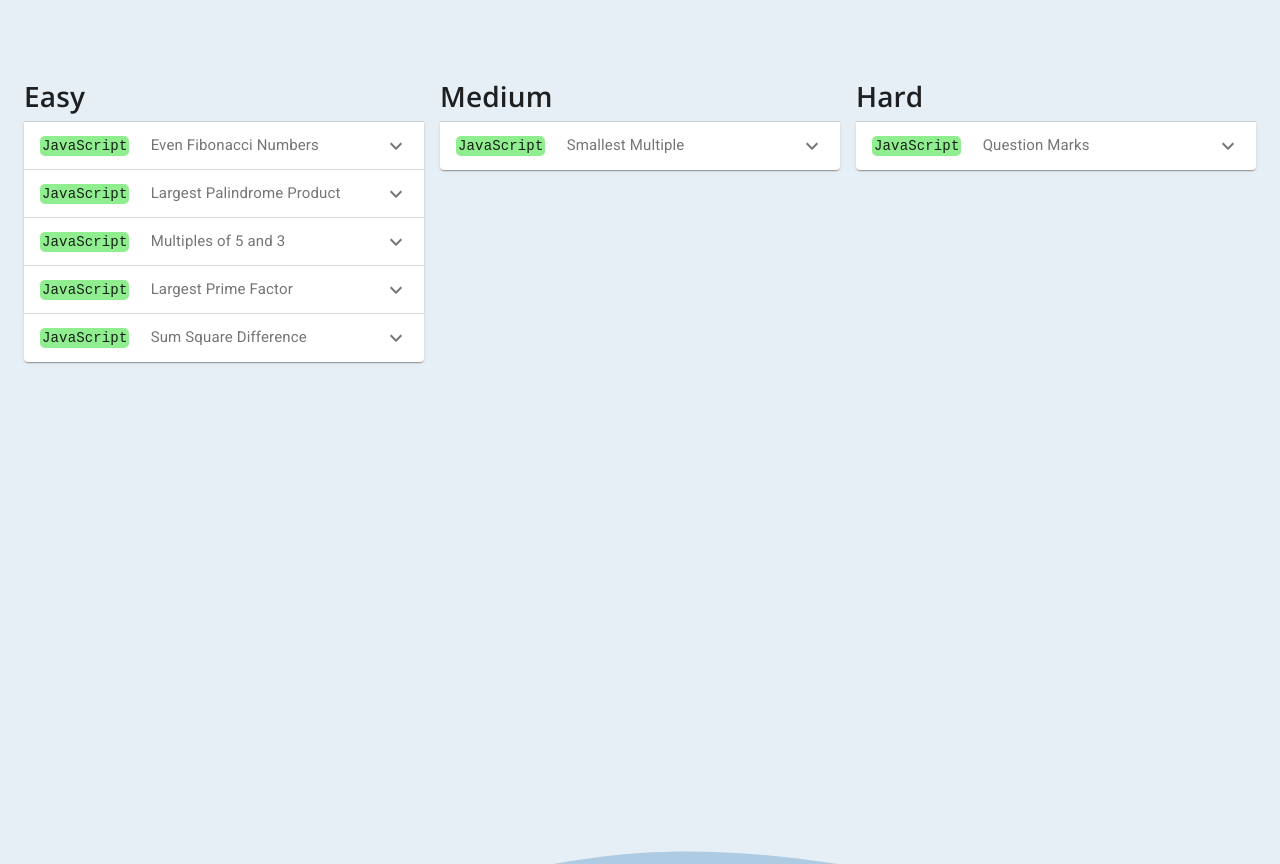
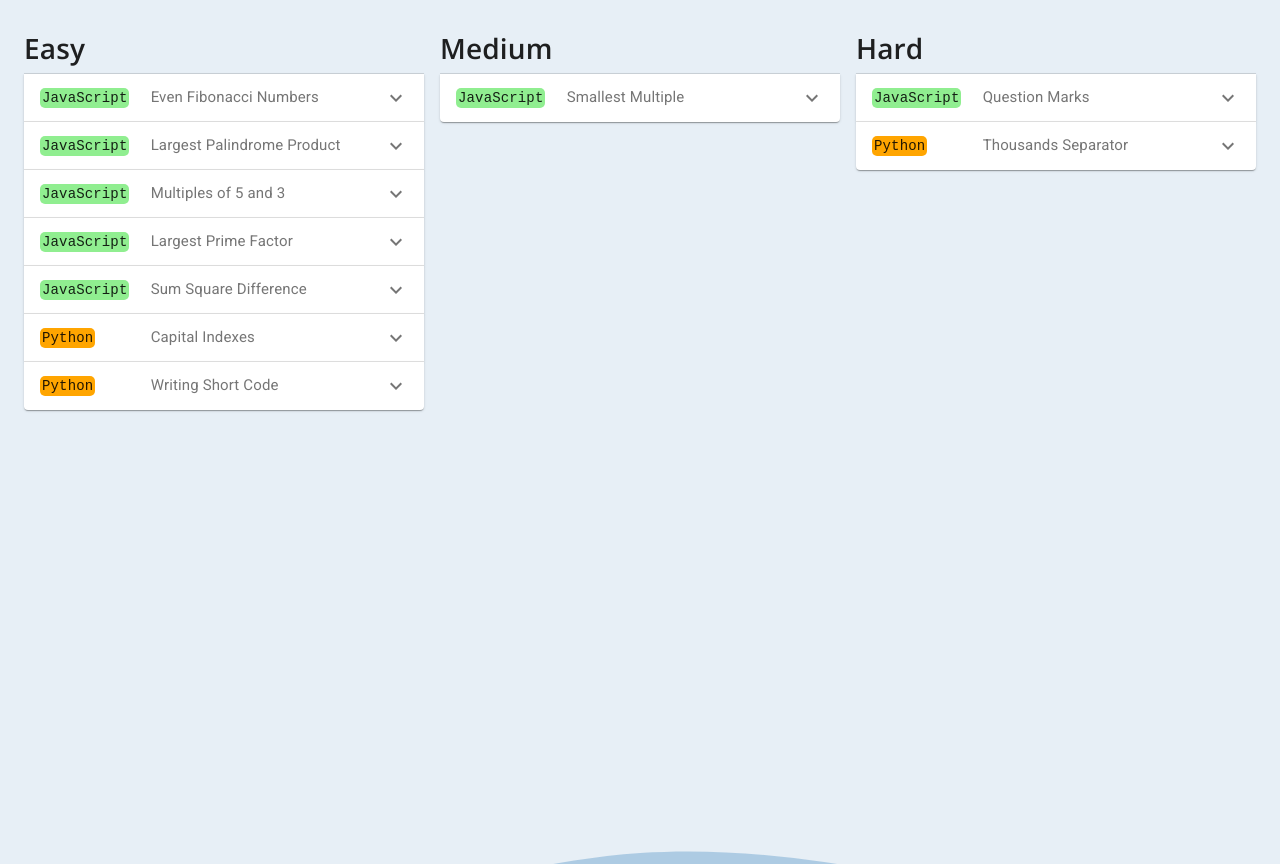
Before and after one commit to KVN2099/landing-page, a React (Create React App) app: page / in a window 1280 px wide. Shown: the part 1880-2744 px from the top of the page. Built offline with nearby package versions, Linux system fonts and the light colour scheme.

Commit message:
Added new Python Challenges

```diff
--- a/src/assets/Info/challenges.js
+++ b/src/assets/Info/challenges.js
@@ -33,6 +33,20 @@ const easy = [
             "name": "Sum Square Difference",
             "description": "Find the difference between the sum of the squares of the first one hundred natural numbers and the square of the sum.",
             "link": "https://github.com/KVN2099/Mathematic-Challenges/tree/main/Easy/Sum%20Square%20Difference"
+        },
+        {
+            "id": "panel-easy6",
+            "type": "Python",
+            "name": "Capital Indexes",
+            "description": "Write a function named capital_indexes. The function takes a single parameter, which is a string. Your function should return a list of all the indexes in the string that have capital letters.",
+            "link": "https://github.com/KVN2099/Python-Challenges/tree/main/Easy/capital_indexes"
+        },
+        {
+            "id": "panel-easy7",
+            "type": "Python",
+            "name": "Writing Short Code",
+            "description": "Define a function named convert that takes a list of numbers as its only parameter and returns a list of each number converted to a string.",
+            "link": "https://github.com/KVN2099/Python-Challenges/tree/main/Easy/Writing%20Short%20Code"
         }
 ]
 
@@ -53,6 +67,13 @@ const hard = [
         "name": "Question Marks",
         "description": "Take a string parameter and return true if there are exactly 3 questions marks (?) between two numbers that add up to 10.",
         "link": "https://github.com/KVN2099/Mathematic-Challenges/tree/main/Hard/Question%20Marks"
+    },
+    {
+        "id": "panel-hard2",
+        "type": "Python",
+        "name": "Thousands Separator",
+        "description": "Write a function named format_number that takes a non-negative number as its only parameter. Your function should convert the number to a string and add commas as a thousands separator.",
+        "link": "https://github.com/KVN2099/Python-Challenges/tree/main/Hard/Thousands%20Separator"
     }
 ]
 
```
